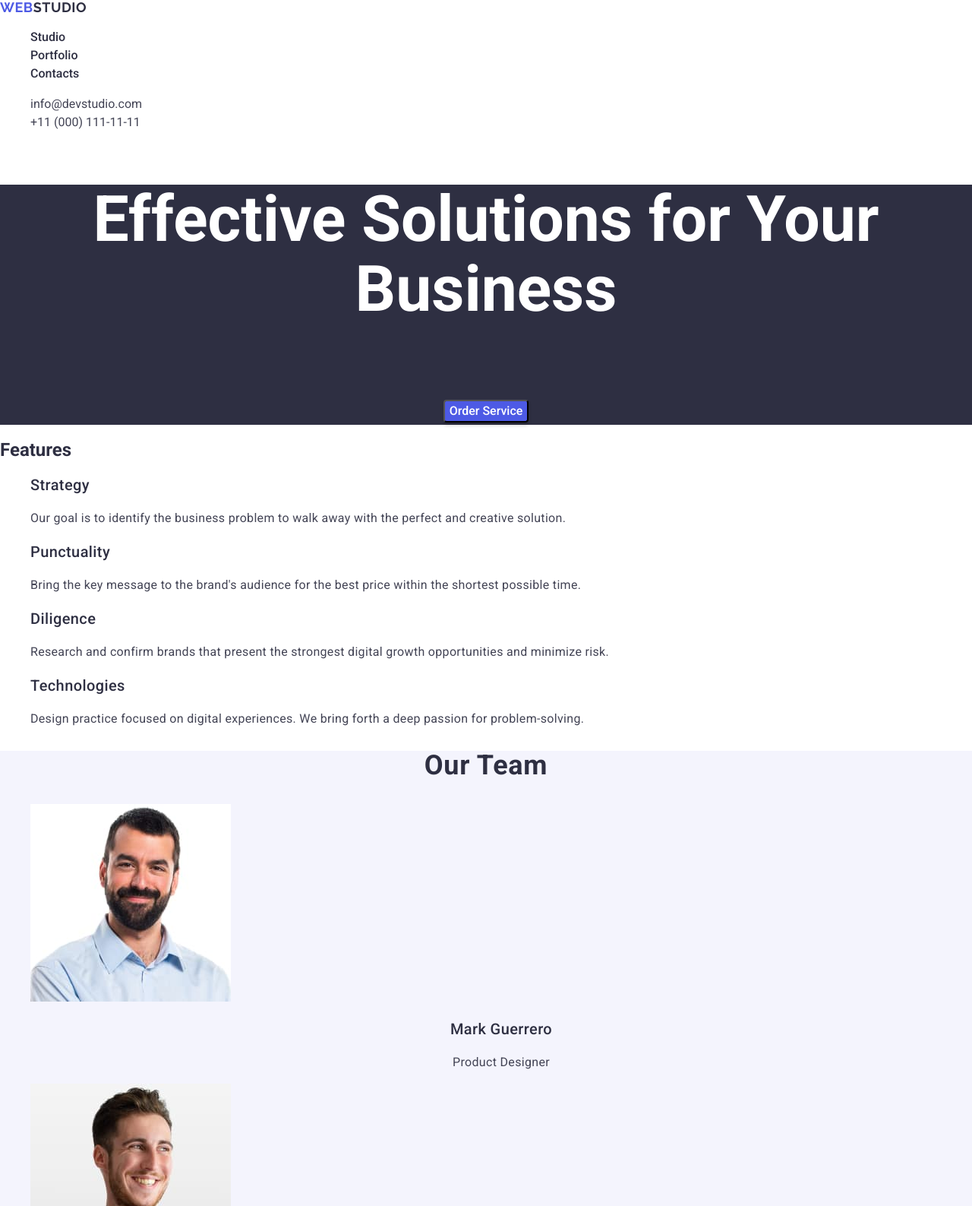
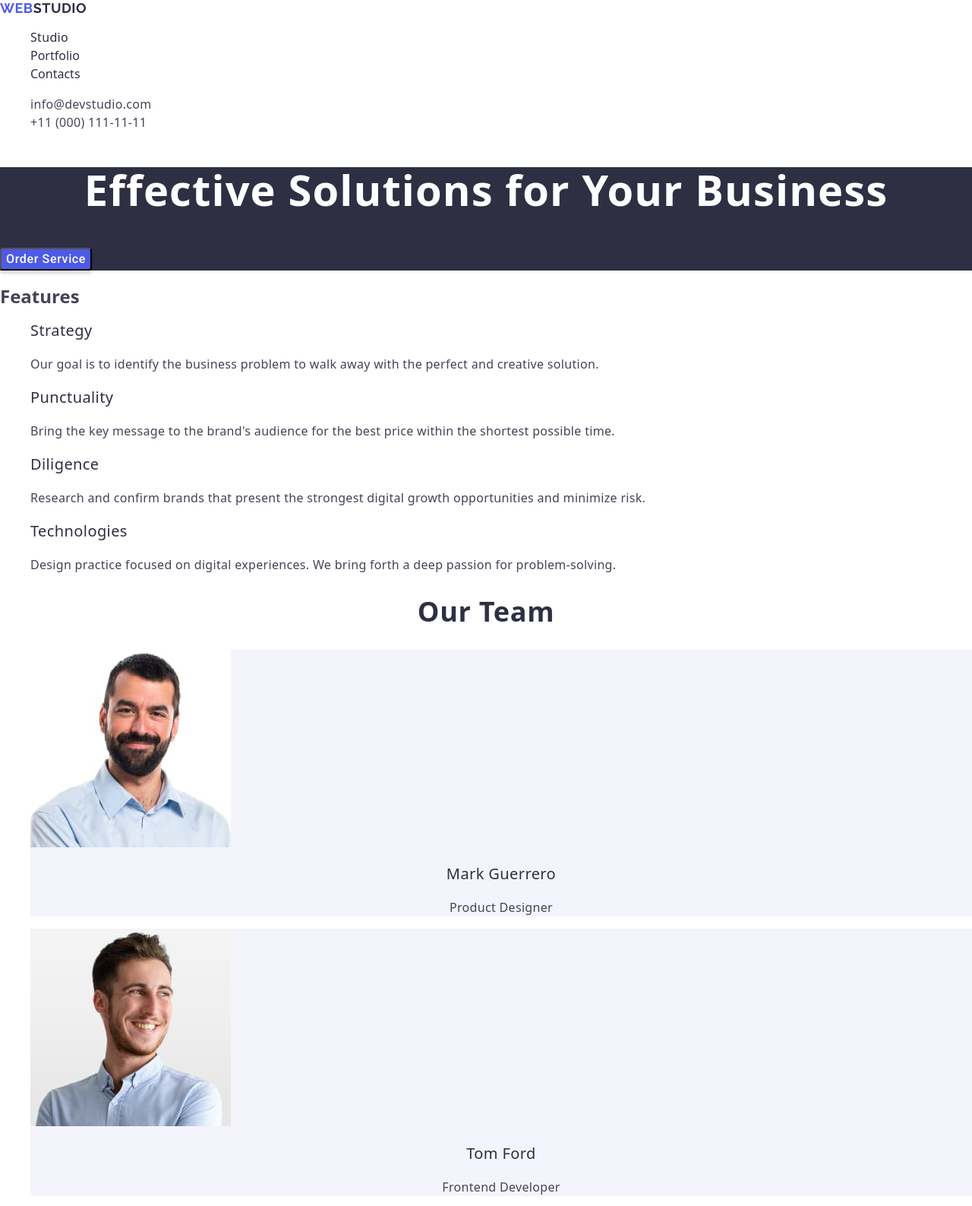
Before and after one commit to innaroshchepa/goit-markup-hw, a plain HTML site: page index.html in a window 1280 px wide. Shown: the top 1587 px of the page at 76% size. Drawn offline with nearby package versions, Linux system fonts and the light colour scheme.

Commit message:
project editing

```diff
--- a/CSS/style.css
+++ b/CSS/style.css
@@ -1,7 +1,8 @@
 
 body {
-    font-family: 'Roboto', 'Raleway', sans-serif;
-    color: var(--navyblue, #2E2F42);
+    font-family: 'Roboto' sans-serif;
+    color: var(--navyblue, #434455);
+    background-color: #FFFFFF;
 }
 ul {
     list-style: none;
@@ -17,7 +18,7 @@ header {
     font-size: 18px;
     font-style: normal;
     font-weight: 700;
-    line-height: 1.16;
+    line-height: 1.17;
     letter-spacing: 0.54px;
     text-transform: uppercase;
 
@@ -26,7 +27,7 @@ header {
 .studio {
     color: var(--navyblue, #2E2F42);
 }
-.menu {
+.menu, .menu1 {
     color: var(--navyblue, #2E2F42);
     text-decoration: none;
     font-size: 16px;
@@ -34,6 +35,9 @@ header {
     font-weight: 500;
     line-height: 1.5;
 
+}
+.menu1{
+    letter-spacing: 0.02em;
 }
 
 .menu:active {
@@ -47,32 +51,42 @@ header {
 .menu:focus {
     color: #404BBF;
 }
-
-.mail, .phone {
+.address {
+    font-style: normal;
+}
+.contacts {
     text-decoration: none;
     color: var(--slate, #434455);
      font-size: 16px;
     font-style: normal;
     font-weight: 400;
     line-height: 1.5;
+    letter-spacing: 0.02em;
 
 }
-.mail:hover,.phone:hover {
+.contacts:hover {
     color: #404BBF;
 }
-.mail:focus, .phone:focus {
+.contacts:focus {
     color: #404BBF;
 }
+
 .hero {
     background: var(--navyblue, #2E2F42);
+}
+.main-title {
     color: var(--white, #FFF);
     font-size: 56px;
     font-weight: 700;
-    line-height: 1.1;
+    line-height: 1.07;
     text-align: center;
+    letter-spacing: 0.02em;
 
 
 }
+
+
+
 .button {
     background: var(--iris, #4D5AE5);
     border-radius: 4px;
@@ -83,6 +97,8 @@ header {
     font-style: normal;
     font-weight: 500;
     line-height: 1.5;
+    font-family: "Roboto", sans-serif;
+    letter-spacing: 0.04em;
 
 
 }
@@ -90,7 +106,9 @@ header {
     background: #404BBF;
 
 }
-
+.button:focus {
+    background-color: #404BBF;
+}
 .description {
     background: var(--white, #FFF);
 }
@@ -109,7 +127,7 @@ header {
     line-height: 1.5;
     letter-spacing: 0.32px;
 }
-.team {
+.workers {
     background: var(--cloud, #F4F4FD);
 }
 .team-title {
@@ -117,7 +135,7 @@ header {
     text-align: center;
     font-size: 36px;
     font-weight: 700;
-    line-height: 1.1;
+    line-height: 1.11;
     letter-spacing: 0.72px;
     text-transform: capitalize;
 }
@@ -145,7 +163,7 @@ header {
     text-align: center;
     font-size: 36px;
     font-weight: 700;
-    line-height: 1.1;
+    line-height: 1.11;
     letter-spacing: 0.72px;
     text-transform: capitalize;
 }
@@ -163,15 +181,17 @@ header {
     line-height: 1.5;
     letter-spacing: 0.32px;
 }
-footer {
+.bottom-page {
     background: var(--navyblue, #2E2F42);
+}
+.bottom-page .studio {
+    color: var(--cloud, #F4F4FD);
+    line-height: 1.17
+}
+.bottom-page-text {
     color: var(--cloud, #F4F4FD);
     font-size: 16px;
     font-weight: 400;
     line-height: 1.5;
     letter-spacing: 0.32px;
-
 }
-footer .studio {
-    color: var(--cloud, #F4F4FD);
-}
--- a/index.html
+++ b/index.html
@@ -7,7 +7,7 @@
     <link rel="stylesheet" href="https://cdnjs.cloudflare.com/ajax/libs/modern-normalize/2.0.0/modern-normalize.min.css"
         integrity="sha512-4xo8blKMVCiXpTaLzQSLSw3KFOVPWhm/TRtuPVc4WG6kUgjH6J03IBuG7JZPkcWMxJ5huwaBpOpnwYElP/m6wg=="
         crossorigin="anonymous" referrerpolicy="no-referrer" />
-    <link rel="stylesheet" href="./CSS/style.css">
+    <link rel="stylesheet" href="./css/style.css">
     <link rel="preconnect" href="https://fonts.googleapis.com">
     <link rel="preconnect" href="https://fonts.gstatic.com" crossorigin>
     <link href="https://fonts.googleapis.com/css2?family=Raleway:wght@700&family=Roboto:wght@400;500;700&display=swap"
@@ -23,7 +23,7 @@
             <a class="logo" href="./index.html">Web<span class="studio">Studio</span></a>
             <ul>
                 <li>
-                    <a class="menu" href="">Studio</a>
+                    <a class="menu1" href="./index.html">Studio</a>
                 </li>
                 <li>
                     <a class="menu" href="">Portfolio</a>
@@ -33,13 +33,13 @@
                 </li>
             </ul>
         </nav>
-        <address>
+        <address class="address">
             <ul>
                 <li>
-                    <a class="mail" href="mailto:info@devstudio.com">info@devstudio.com</a>
+                    <a class="contacts" href="mailto:info@devstudio.com">info@devstudio.com</a>
                 </li>
                 <li>
-                    <a class="phone" href="tel:+110001111111">+11 (000) 111-11-11</a>
+                    <a class="contacts" href="tel:+110001111111">+11 (000) 111-11-11</a>
                 </li>
             </ul>
 
@@ -49,7 +49,7 @@
 
     <main>
         <section class="hero">
-            <h1>Effective Solutions for Your Business</h1>
+            <h1 class="main-title">Effective Solutions for Your Business</h1>
             <button type="button" class="button">Order Service</button>
         </section>
 
@@ -81,22 +81,22 @@
         <section class="team">
             <h2 class="team-title">Our Team</h2>
             <ul>
-                <li>
+                <li class="workers">
                     <img src="./images/team/img1.jpg" alt="first worker" width="264" height="260">
                     <h3 class="team-subtitle">Mark Guerrero</h3>
                     <p class="team-jobtitle">Product Designer</p>
                 </li>
-                <li>
+                <li class="workers">
                     <img src="./images/team/img2.jpg" alt="second worker " width="264" height="260">
                     <h3 class="team-subtitle">Tom Ford</h3>
                     <p class="team-jobtitle">Frontend Developer</p>
                 </li>
-                <li>
+                <li class="workers">
                     <img src="./images/team/img3.jpg" alt="third worker" width="264" height="260">
                     <h3 class="team-subtitle">Camila Garcia</h3>
                     <p class="team-jobtitle">Marketing</p>
                 </li>
-                <li>
+                <li class="workers">
                     <img src="./images/team/img4.jpg" alt="fourth worker" width="264" height="260">
                     <h3 class="team-subtitle">Daniel Wilson</h3>
                     <p class="team-jobtitle">UI Designer</p>
@@ -110,7 +110,7 @@
                 <li>
                     <img src="./images/portfolio/banking-app.jpg" alt="banking app" width="360" height="300">
                     <h3 class="portfolio-subtitle">Banking App</h3>
-                    <p class="portfolio-info">app</p>
+                    <p class="portfolio-info">App</p>
                 </li>
                 <li>
                     <img src="./images/portfolio/cashless-payment.jpg" alt="Cashless Payment" width="360" height="300">
@@ -141,9 +141,9 @@
         </section>
     </main>
 
-    <footer>
+    <footer class="bottom-page">
         <a class="logo" href="./index.html">Web<span class="studio">Studio</span></a>
-        <p>Increase the flow of customers and sales for your business with digital marketing & growth solutions.</p>
+        <p class="bottom-page-text">Increase the flow of customers and sales for your business with digital marketing & growth solutions.</p>
     </footer>
 
 </body>
```
